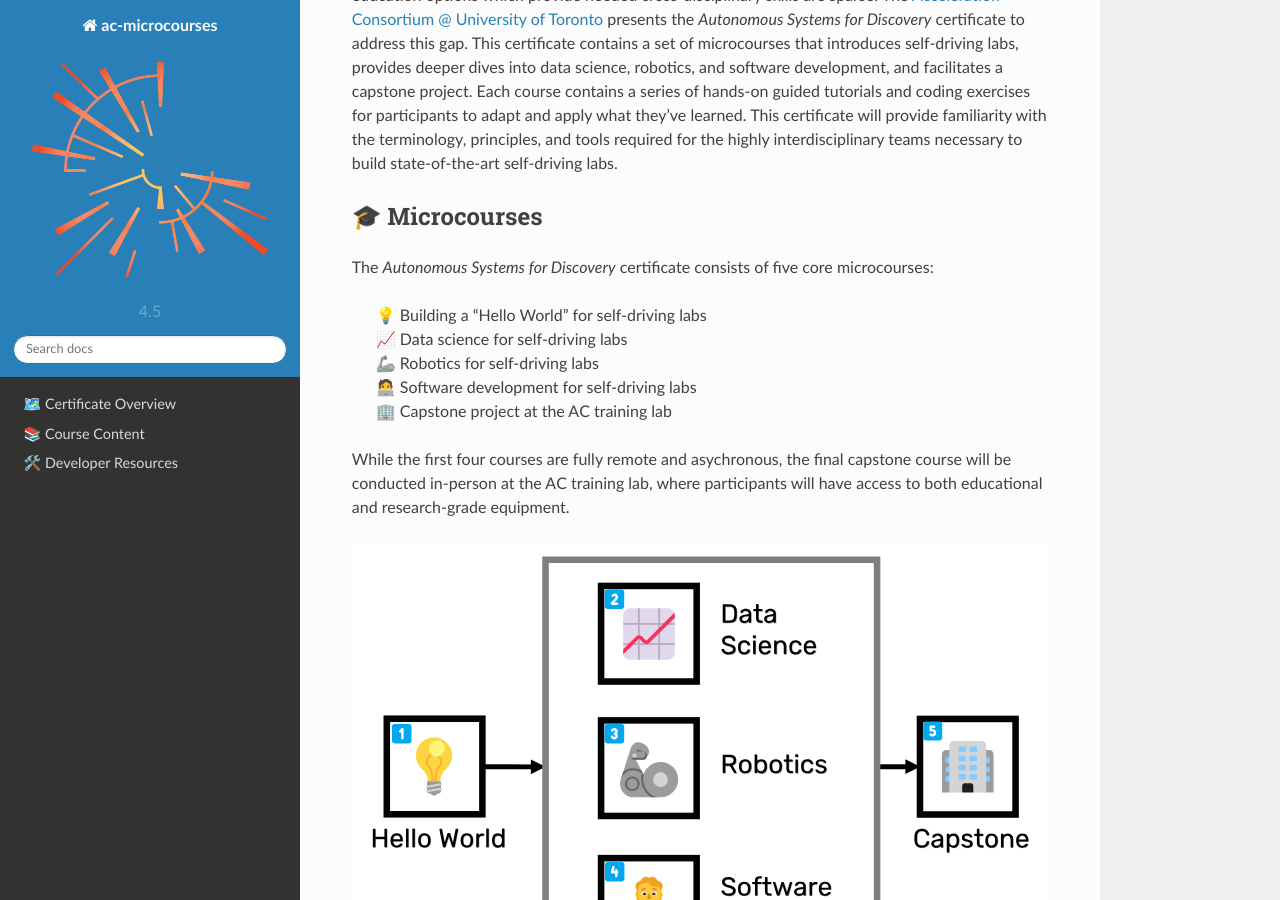
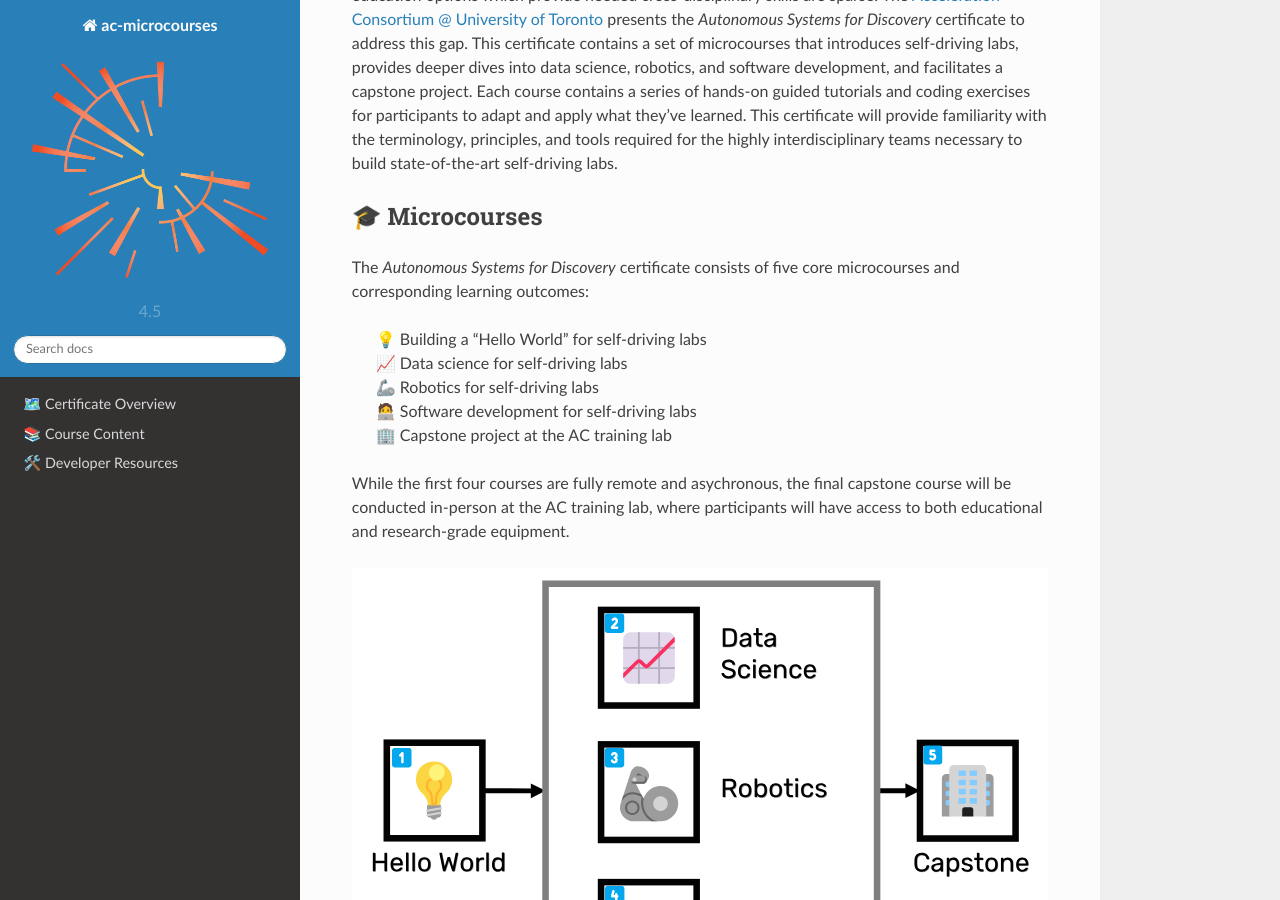
Before and after one commit to AccelerationConsortium/ac-microcourses, a Sphinx documentation site: the page built from docs/index.md, in a window 1280 px wide and 900 px high, scrolled down 422 px. Built offline with Sphinx 7.4.7 and the Read the Docs theme 2.0.0, drawn with Linux system fonts in a browser that asks for light colours; pages that are not in the unit, such as notebooks, are missing from menus.

Commit message:
Update index.md

```diff
--- a/docs/index.md
+++ b/docs/index.md
@@ -17,7 +17,7 @@ While the certificate option requires formal registration and tuition dues, the
 
 ## 🎓 Microcourses
 
-The *Autonomous Systems for Discovery* certificate consists of five core microcourses:
+The *Autonomous Systems for Discovery* certificate consists of five core microcourses and corresponding learning outcomes:
 
 > 💡 Building a "Hello World" for self-driving labs<br>
 > 📈 Data science for self-driving labs<br>
```
